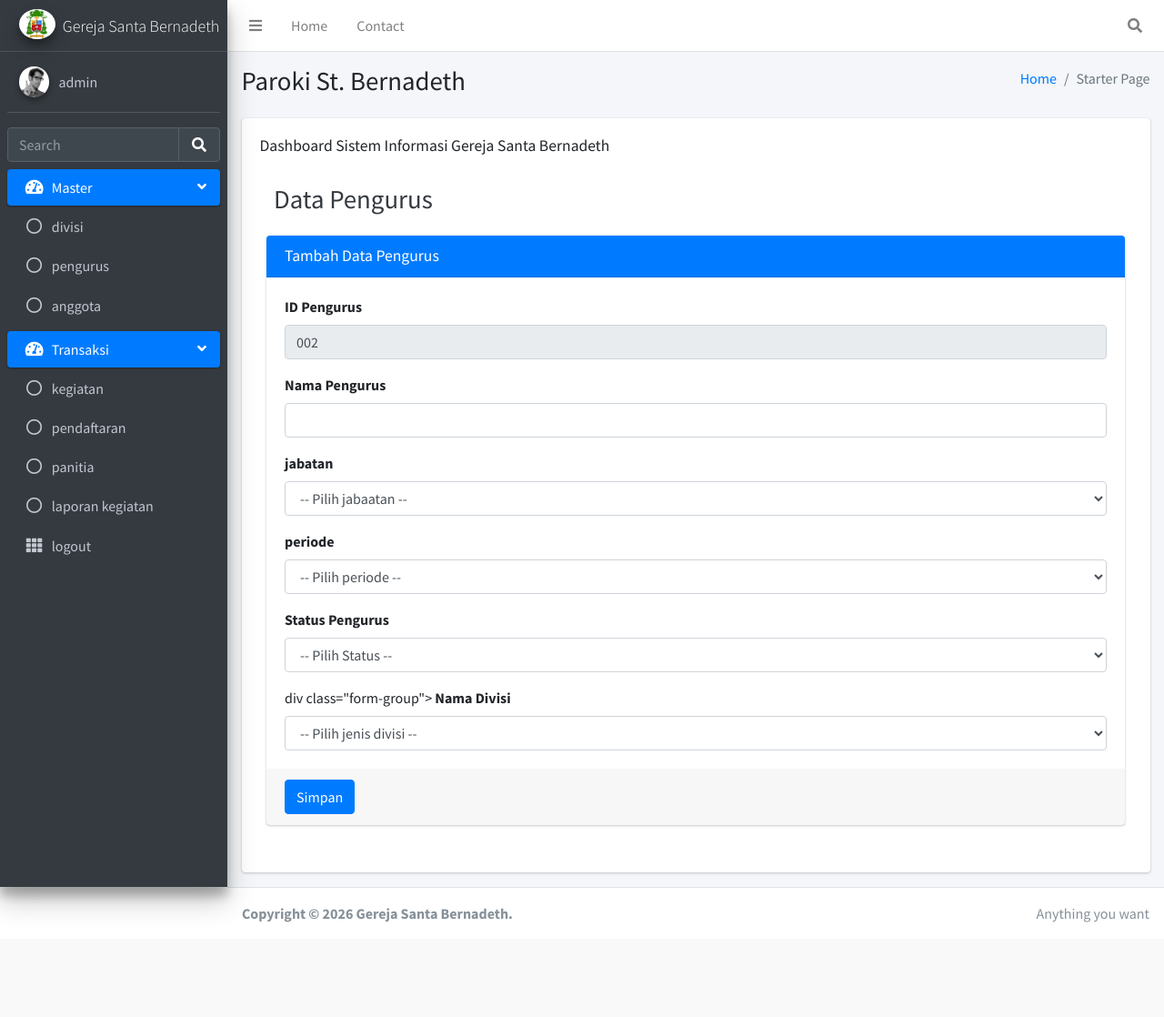
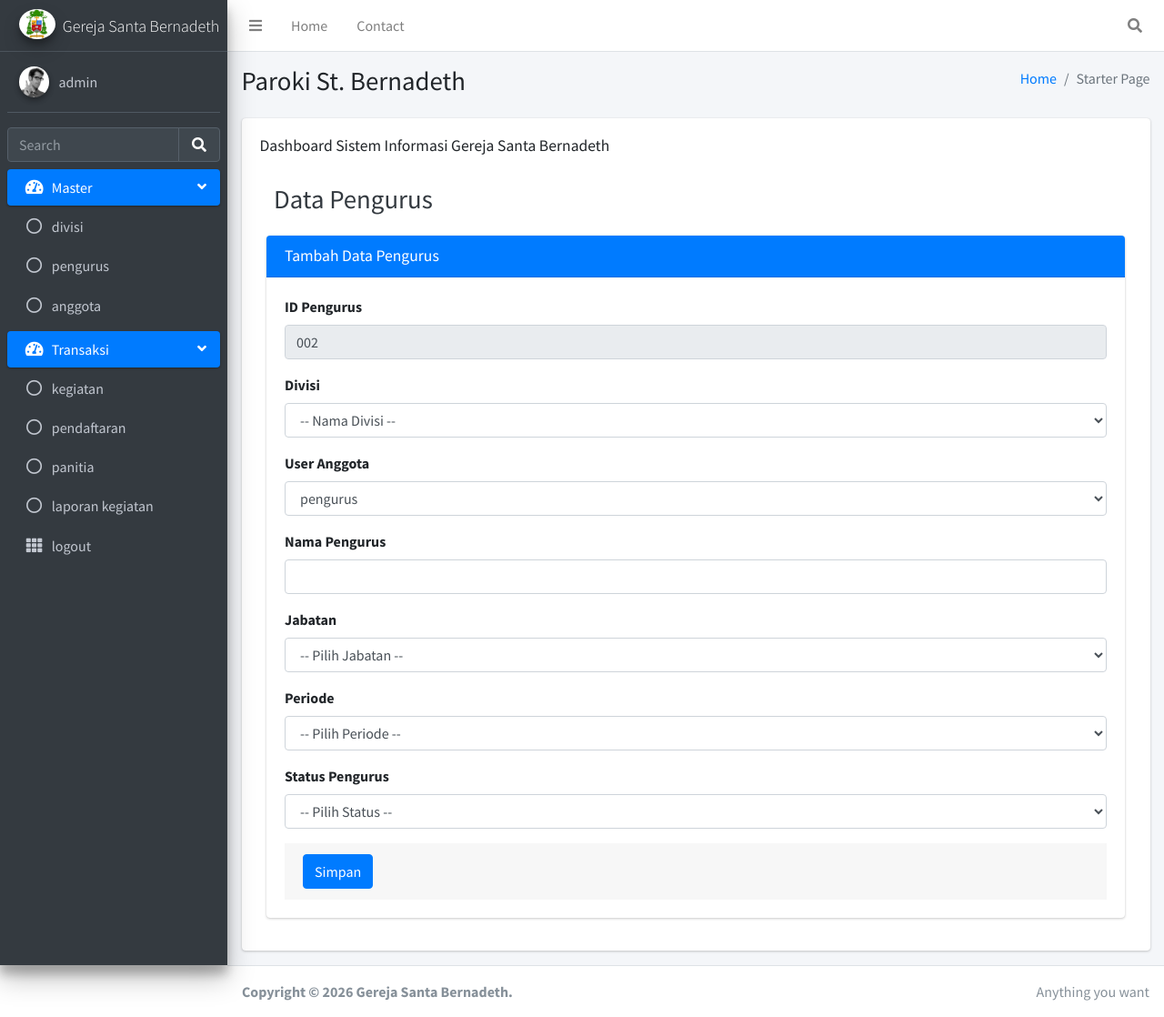
Before and after one commit to kevinn-hub/SistemManajemen-Inventaris-GerejaKatolik, a PHP site: page /index.php?page=tambah_pengurus in a window 1280 px wide. Shown: the whole page at 91% size. Before the commit the page ends 1014 px from the top, so only its background shows below. Run offline with PHP 8.4, Linux system fonts and the light colour scheme; a user stored in the database is signed in; data comes from the database, SQL or seed files in the repository; some libraries are stand-ins or nearby versions.

Commit message:
first commit

```diff
--- a/page/tambah_pengurus.php
+++ b/page/tambah_pengurus.php
@@ -27,8 +27,10 @@ if(isset($_POST['tambah'])){
   $jabatan           = $_POST['jabatan'];
   $periode           = $_POST['periode'];
   $status_pengurus   = $_POST['status_pengurus'];
-  $nama_divisi       = $_POST['nama_divisi'];
-    $insert = mysqli_query($koneksi,"INSERT INTO tbl_pengurus values ('$id_pengurus', '$nama_pengurus', '$jabatan', '$periode', '$status_pengurus', '$nama_divisi')");
+  $nama_divisi   = $_POST['nama_divisi'];
+  $id_divisi       = $_POST['id_divisi'];
+  $Id_user       = $_POST['Id_user'];
+    $insert = mysqli_query($koneksi,"INSERT INTO tbl_pengurus values ('$id_pengurus', '$nama_pengurus', '$jabatan', '$periode', '$status_pengurus', '$nama_divisi', '$id_divisi', '$Id_user')");
     if ($insert) {
         echo '<div class="alert alert-info-dismissible">
         <button type="button" class="close" data-dismiss="alert" aria-hidden="true">x</button>
@@ -52,63 +54,76 @@ if(isset($_POST['tambah'])){
 
             <div class="card-body">
     <form method="POST">
+
         <div class="form-group">
             <label>ID Pengurus</label>
             <input type="text" name="id_pengurus" value="<?= $hasilkode ?>" class="form-control" readonly>
         </div>
 
         <div class="form-group">
-                        <label>Nama Pengurus</label>
-                        <input type="text" name="nama_pengurus" id="nama_pengurus" class="form-control">
+            <label>Divisi</label>
+            <select class="form-control" name="id_divisi">
+                <option value="">-- Nama Divisi --</option>
+                <?php
+                $divisi = mysqli_query($koneksi, "SELECT * FROM tbl_divisi");
+                while($d = mysqli_fetch_array($divisi)){
+                ?>
+                    <option value="<?= $d['id_divisi']; ?>">
+                        <?= $d['nama_divisi']; ?>
+                    </option>
+                <?php } ?>
+            </select>
         </div>
 
         <div class="form-group">
-                            <label for="jabatan">jabatan</label>
-                            <select class="form-control" name="jabatan" id="jabatan" placeholder="jabatan">
-                            <option disable selected>-- Pilih jabaatan --</option>
-                            <option value="Ketua Predisium">Ketua Predisium</option>
+                    <label>User Anggota</label>
+                    <select name="Id_user" class="form-control">
+                        <?php
+                        $user = mysqli_query($koneksi,"SELECT * FROM tbl_users WHERE Role='pengurus'");
+                        while($u = mysqli_fetch_array($user)){
+                        ?>
+                        <option value="<?= $u['Id_user']; ?>">
+                            <?= $u['Username']; ?>
+                        </option>
+                        <?php } ?>
+                    </select>
+                </div>
+
+        <div class="form-group">
+            <label>Nama Pengurus</label>
+            <input type="text" name="nama_pengurus" class="form-control">
+        </div>
+
+        <div class="form-group">
+            <label>Jabatan</label>
+            <select class="form-control" name="jabatan">
+                <option value="">-- Pilih Jabatan --</option>
+                <option value="Ketua Presidium">Ketua Presidium</option>
                 <option value="Sekretaris Jendral">Sekretaris Jendral</option>
                 <option value="Bendahara">Bendahara</option>
-                            <option value="Ketua Bidang Kaderisasi">"Ketua Bidang Kaderisasi</option>
+                <option value="Ketua Bidang Kaderisasi">Ketua Bidang Kaderisasi</option>
                 <option value="Ketua Bidang Organisasi">Ketua Bidang Organisasi</option>
             </select>
         </div>
 
         <div class="form-group">
-                            <label for="periode">periode</label>
-                            <select class="form-control" name="periode" id="periode" placeholder="periode">
-                            <option disable selected>-- Pilih periode --</option>
+            <label>Periode</label>
+            <select class="form-control" name="periode">
+                <option value="">-- Pilih Periode --</option>
                 <option value="2020-2021">2020-2021</option>
                 <option value="2022-2023">2022-2023</option>
                 <option value="2024-2025">2024-2025</option>
                 <option value="2026-2027">2026-2027</option>
-                            <option value="2028-2029">2026-2027</option>
+                <option value="2028-2029">2028-2029</option>
             </select>
         </div>
 
         <div class="form-group">
             <label>Status Pengurus</label>
-                        <select class="form-control" name="status_pengurus" id="status_pengurus" placeholder="status_pengurus">
+            <select class="form-control" name="status_pengurus">
                 <option value="">-- Pilih Status --</option>
-                            <option value="aktif">Aktif</option>
-                            <option value="tidak Aktif">Tidak Aktif</option>
-                        </select>
-                    </div>
-
-                    div class="form-group">
-                            <label for="nama_divisi">Nama Divisi</label>
-                            <select class="form-control" name="nama_divisi" id="nama_divisi" placeholder="nama_divisi">
-                            <option disable selected>-- Pilih jenis divisi --</option>
-                            <option value="Liturgi">Liturgi</option>
-                            <option value="Koor">Koor</option>
-                            <option value="Katekese">Katekese</option>
-                            <option value="OMK">Orang Muda Katolik (OMK)</option>
-                            <option value="PSE">PSE</option>
-                            <option value="Perlengkapan">Perlengkapan</option>
-                            <option value="Inventaris">Inventaris</option>
-                            <option value="Humas">Hubungan Masyarakat</option>
-                            <option value="Keuangan">Keuangan</option>
-                            <option value="Sekretariat">Sekretariat</option>
+                <option value="Aktif">Aktif</option>
+                <option value="Tidak Aktif">Tidak Aktif</option>
             </select>
         </div>
 
```
Also changed, not shown: page/laporan_kegiatan.php (+7 -1 lines), page/panitia.php (+10 -3 lines), page/pengurus.php (+10 -1 lines), page/tambah_laporan.php (+17 -1 lines), page/tambah_panitia.php (+31 -1 lines). Lines whose indentation alone changed are shown as unchanged.
